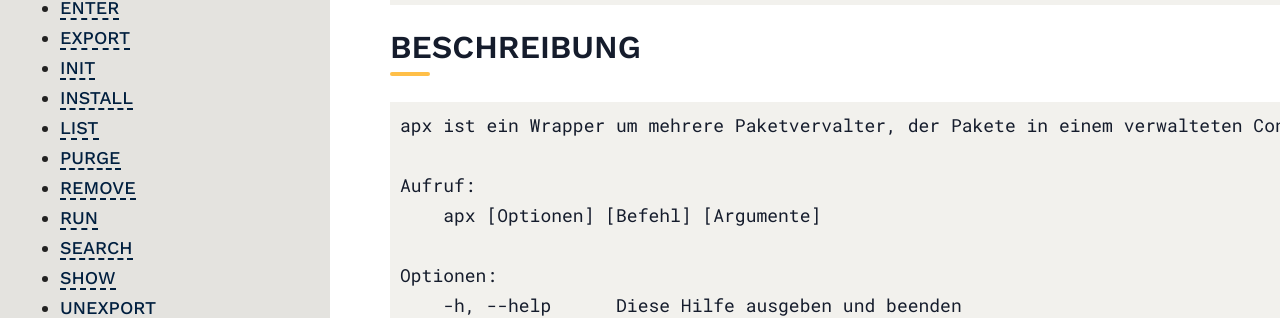
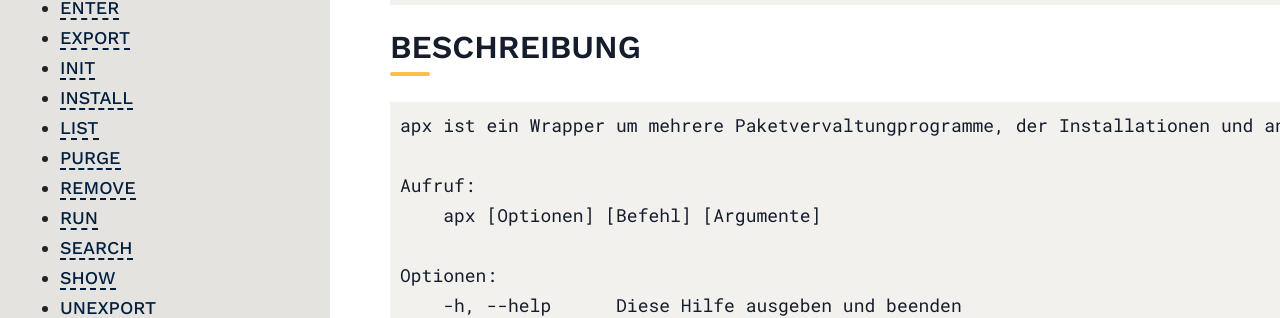
Before and after one commit to Vanilla-OS/documentation, a Jekyll site: the page built from docs/apx/manpage.de.md, in a window 1280 px wide. Shown: the part 377-695 px from the top of the page. Built offline with Jekyll 4.4.1, drawn with Linux system fonts in a browser that asks for light colours; our own code applies the rules of GitHub Pages for plain Markdown files; some of the changed text lies outside the part shown.

Commit message:
docs/apx/manpage.de.md: update translation
Improve description

````diff
--- a/docs/apx/manpage.de.md
+++ b/docs/apx/manpage.de.md
@@ -20,7 +20,7 @@ apx [Optionen] [Befehl] [Argumente]
 ## BESCHREIBUNG
 
 ```markdown
-apx ist ein Wrapper um mehrere Paketvervalter, der Pakete in einem verwalteten Container installiert und Befehle dort ausführt.
+apx ist ein Wrapper um mehrere Paketvervaltungprogramme, der Installationen und andere Befehle in einem verwalteten Container durchführt.
 
 Aufruf:
     apx [Optionen] [Befehl] [Argumente]
````
